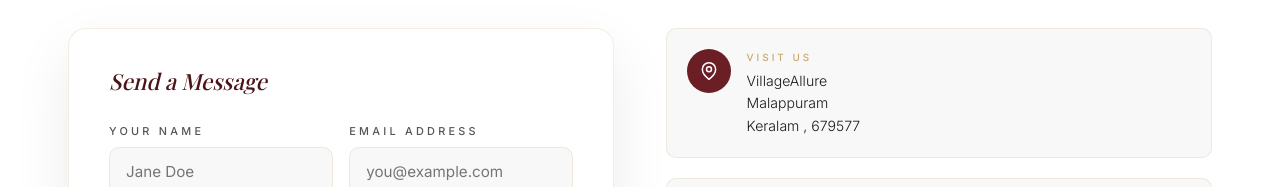
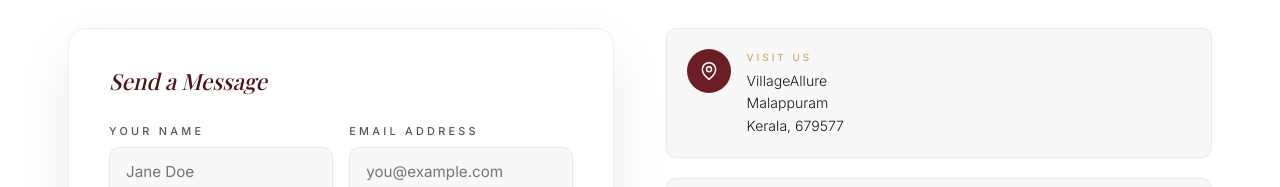
Before and after one commit to hexabranding/village-aura-, a React (Vite) app: page /contact in a window 1280 px wide. Shown: the part 377-564 px from the top of the page. Built offline with nearby package versions, Linux system fonts and the light colour scheme; no server answers; a web font is replaced by a local one.

Commit message:
Correct spelling of 'Keralam' to 'Kerala'

```diff
--- a/src/pages/Contact.tsx
+++ b/src/pages/Contact.tsx
@@ -225,7 +225,7 @@ export default function Contact() {
                 <div style={{ fontSize: '0.88rem', color: 'var(--ink)', lineHeight: 1.6 }}>
                   VillageAllure <br />
                   Malappuram <br />
-                  Keralam ,
+                  Kerala,
                   679577
                 </div>
               </div>
```
